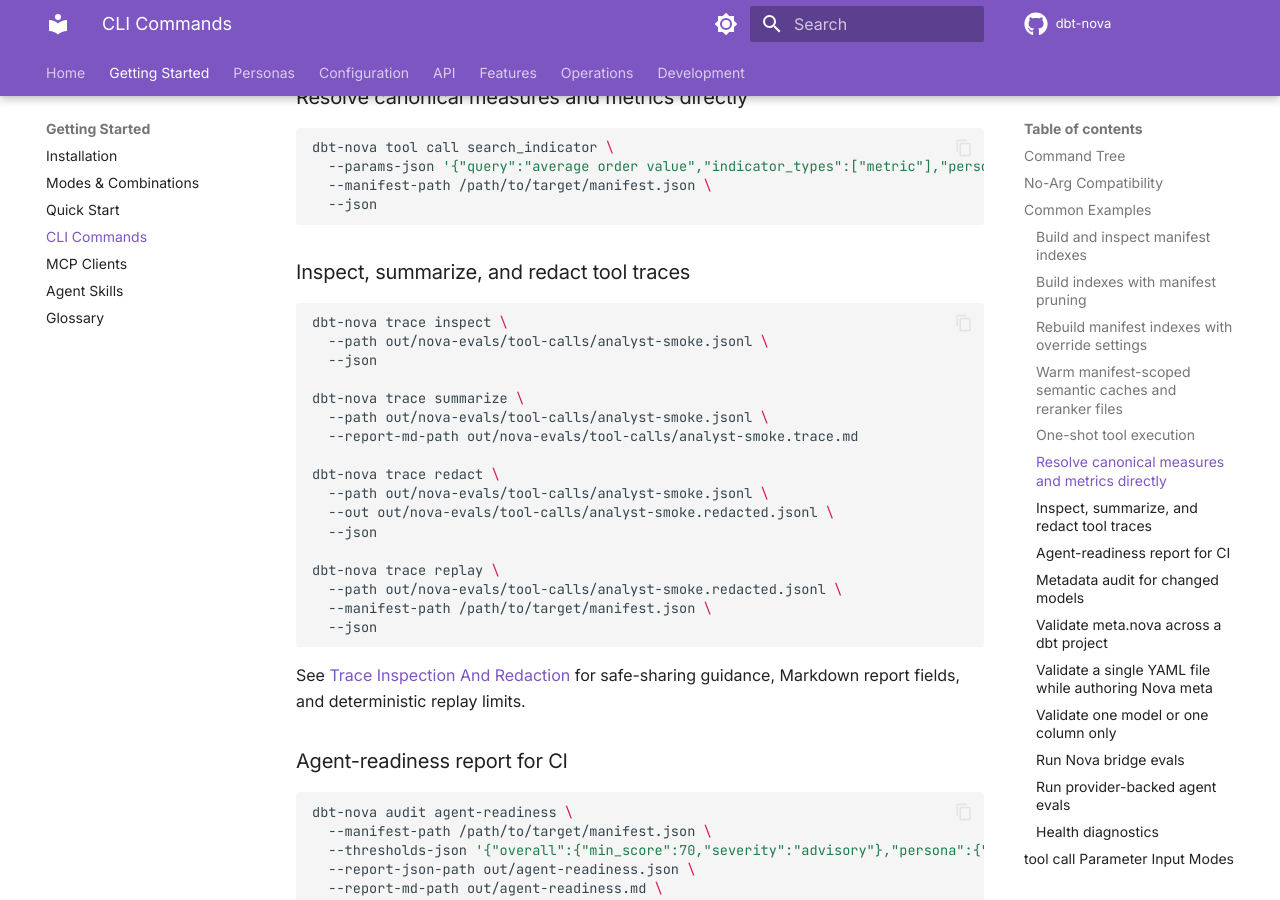
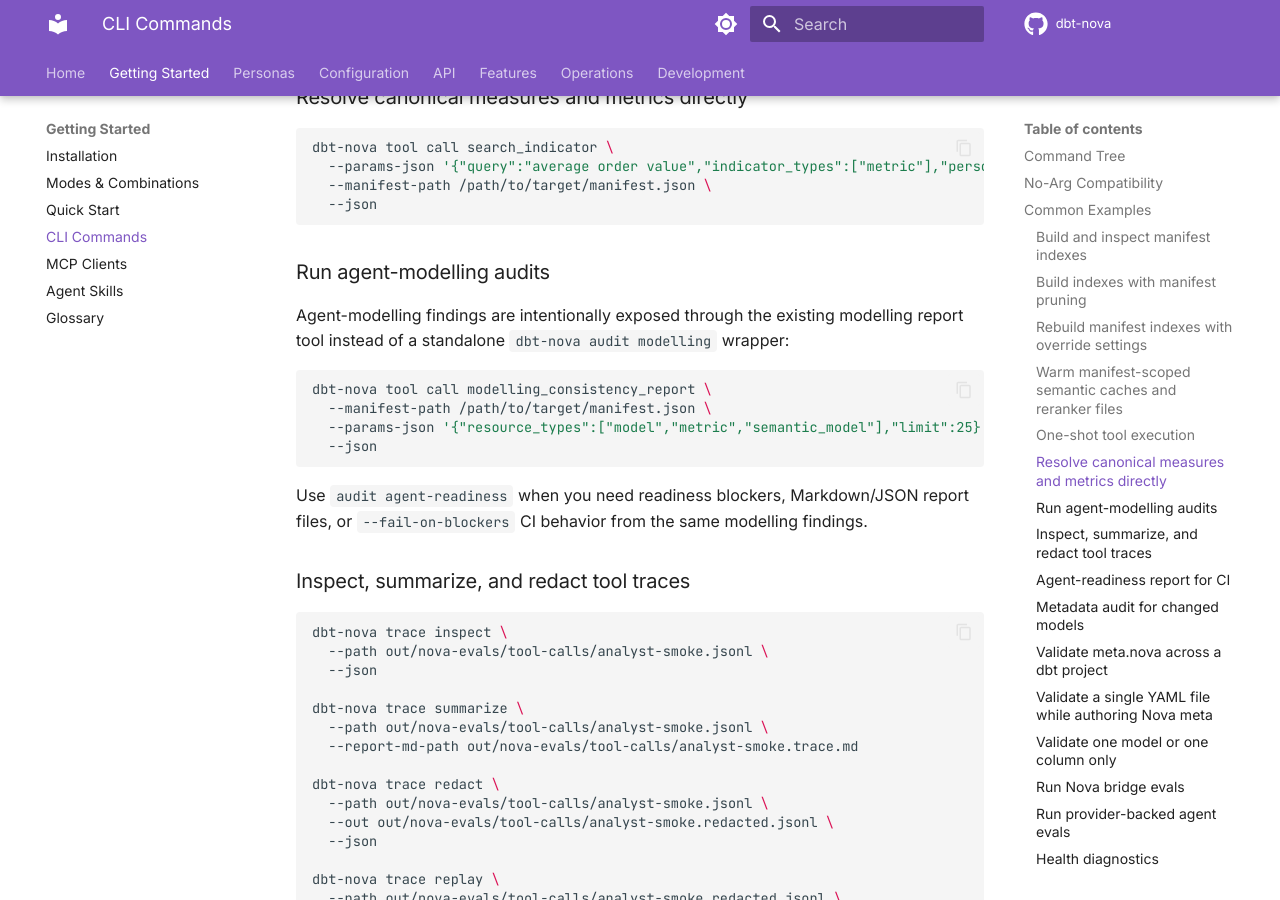
Before and after one commit to joe-broadhead/dbt-nova, an MkDocs documentation site: the page built from docs/getting-started/cli.md, in a window 1280 px wide and 900 px high, scrolled down 2822 px. Built offline with MkDocs 1.6.1 and Material for MkDocs 9.7.7, drawn with Linux system fonts in a browser that asks for light colours; comment, search, counter and statistics services are not loaded.

Commit message:
Document modelling audit CLI decision

````diff
--- a/docs/getting-started/cli.md
+++ b/docs/getting-started/cli.md
@@ -144,6 +144,23 @@
   --manifest-path /path/to/target/manifest.json \
   --json
 ```
+
+### Run agent-modelling audits
+
+Agent-modelling findings are intentionally exposed through the existing
+modelling report tool instead of a standalone `dbt-nova audit modelling`
+wrapper:
+
+```bash
+dbt-nova tool call modelling_consistency_report \
+  --manifest-path /path/to/target/manifest.json \
+  --params-json '{"resource_types":["model","metric","semantic_model"],"limit":25}' \
+  --json
+```
+
+Use `audit agent-readiness` when you need readiness blockers, Markdown/JSON
+report files, or `--fail-on-blockers` CI behavior from the same modelling
+findings.
 
 ### Inspect, summarize, and redact tool traces
 
````
Also changed, not shown: CHANGELOG.md (+3 -0 lines), docs/api/mcp-cli-parity.md (+5 -0 lines), docs/development/agent-modelling-findings-contract.md (+5 -4 lines), docs/features/agent-modelling-audits.md (+14 -0 lines).
